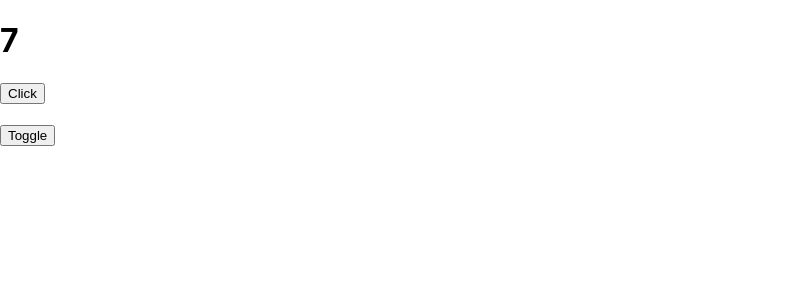
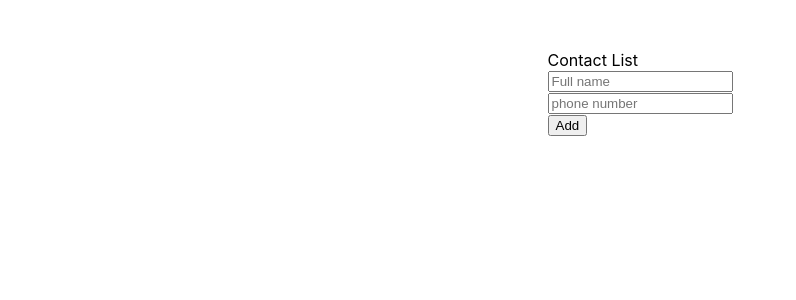
Before and after one commit to kemalongunn/hello-react, a React (Create React App) app: page / in a window 1280 px wide. Shown: the top 300 px of the page, without its empty margins (0-796 px from the left). Built offline with nearby package versions, Linux system fonts and the light colour scheme.

Commit message:
Form Componentinin yapılması...

```diff
--- a/src/App.js
+++ b/src/App.js
@@ -6,6 +6,7 @@ import InputExample from "./States/InputExample";
 import Effect from "./useEffect/Effect";
 import CounterEffect from "./useEffect/CounterEffect";
 import { isVisible } from "@testing-library/user-event/dist/utils";
+import Contacts from "./ContactsApp";
 function App() {
   const [isVisible,setIsvisible] = useState(true);
 
@@ -27,8 +28,17 @@ function App() {
       name: "Abdulah",
     },
   ];
+
+  const layout = {
+    marginTop:50,
+    display:"flex",
+    justifyContent:"center",
+    alignItems:"center"
+  }
+
+
   return (
-    <>
+    <div style={layout}>
       {/* <User
         name={name}
         surname={surname}
@@ -43,11 +53,13 @@ function App() {
 
       <Effect /> */}
 
-      {isVisible &&  <CounterEffect/>}
+      {/* {isVisible &&  <CounterEffect/>}
       <br/>
-      <button onClick={(() => setIsvisible(!isVisible))}>Toggle</button>
+      <button onClick={(() => setIsvisible(!isVisible))}>Toggle</button>  */}
 
-    </>
+      <Contacts/>
+
+    </div>
   );
 }
 
--- /dev/null
+++ b/src/ContactsApp/Form/index.js
@@ -0,0 +1,50 @@
+import React, { useEffect, useState } from 'react'
+
+const initialFormValues = {fullname:"", phone_number:""};
+
+function Form({setAddContacts,addContacts}) {
+
+  const [formInput,setFormInput] = useState( initialFormValues );
+
+  useEffect(() => {
+    setFormInput(initialFormValues);
+  },[addContacts])
+
+  const onChangeInput = (e) => {
+    setFormInput({...formInput,[e.target.name]: e.target.value});
+  }
+
+  const onSubmit = (e) => {
+    e.preventDefault();
+    if(formInput.fullname === "" || formInput.phone_number === "") {
+      return false;
+    }
+
+    setAddContacts([...addContacts,formInput]);
+
+
+  }
+
+  return (
+
+    <form onSubmit={onSubmit} >
+
+      <div>
+        <input name='fullname' placeholder='Full name' value={formInput.fullname} onChange={onChangeInput}></input>
+      </div>
+
+      <div>
+        <input name='phone_number' placeholder='phone number' value={formInput.phone_number} onChange={onChangeInput}></input>
+      </div>
+
+      <div>
+        <button>Add</button>
+      </div>
+
+    </form>
+
+
+    )
+}
+
+export default Form
--- /dev/null
+++ b/src/ContactsApp/List/index.js
@@ -0,0 +1,9 @@
+import React from 'react'
+
+function List() {
+  return (
+    <div>Contact List</div>
+  )
+}
+
+export default List
--- /dev/null
+++ b/src/ContactsApp/index.js
@@ -0,0 +1,21 @@
+import React, { useEffect, useState } from 'react'
+import Form from './Form'
+import List from './List'
+
+function Contacts() {
+
+  const [addContacts,setAddContacts] = useState([]);
+
+  useEffect(() => {
+    console.log(addContacts)
+  },[addContacts])
+
+  return (
+    <div>
+        <List/>
+        <Form setAddContacts = {setAddContacts} addContacts = {addContacts}  />
+    </div>
+  )
+}
+
+export default Contacts
```
